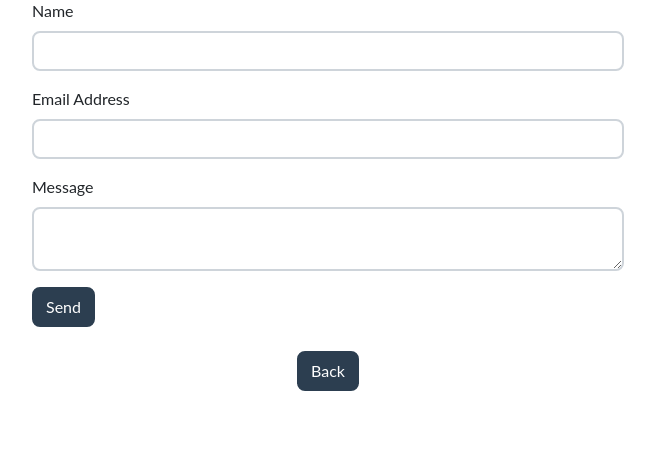
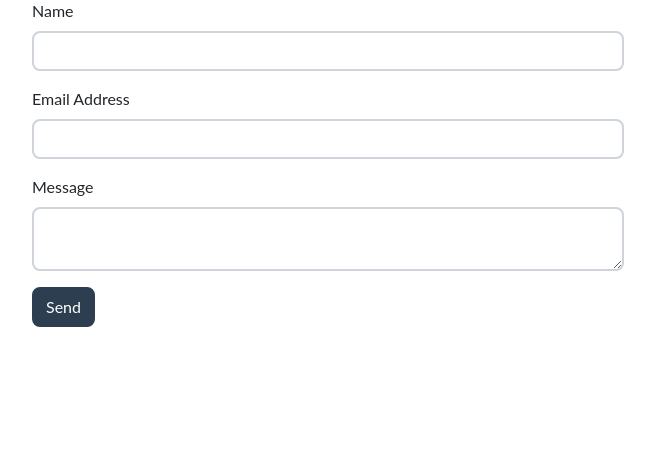
Before and after one commit to anolletti/portfolio-dynamic, a Flask app: template templates/invalid.html in a window 1280 px wide. Shown: the part 125-574 px from the top of the page, without its empty margins (312-967 px from the left). Run offline with Flask 2, Linux system fonts and the light colour scheme; the template is opened without the code that fills it: values that come from a table or form of the project are taken from there, others are empty; some libraries are stand-ins or nearby versions.

Commit message:
Remove back button

```diff
--- a/templates/invalid.html
+++ b/templates/invalid.html
@@ -59,9 +59,6 @@
 
           <div class="mb-3">{{ form.recaptcha }}</div>
         </form>
-        <div class="text-center m-4">
-          <a href="/" class="btn btn-secondary"> Back </a>
-        </div>
       </div>
     </div>
   </body>
```
